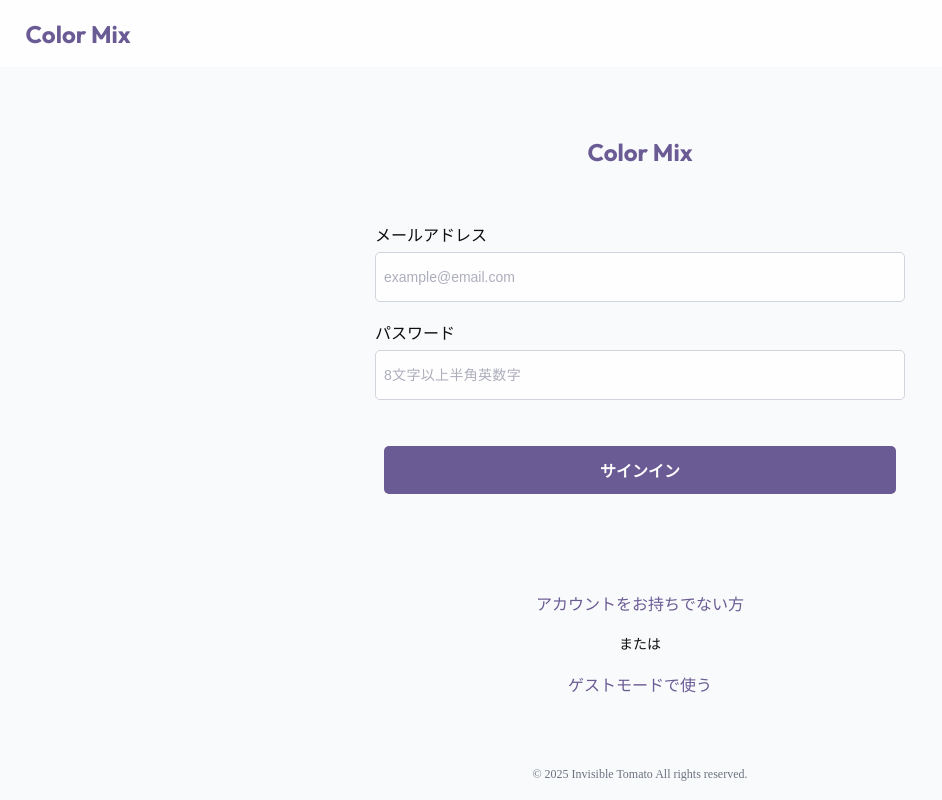
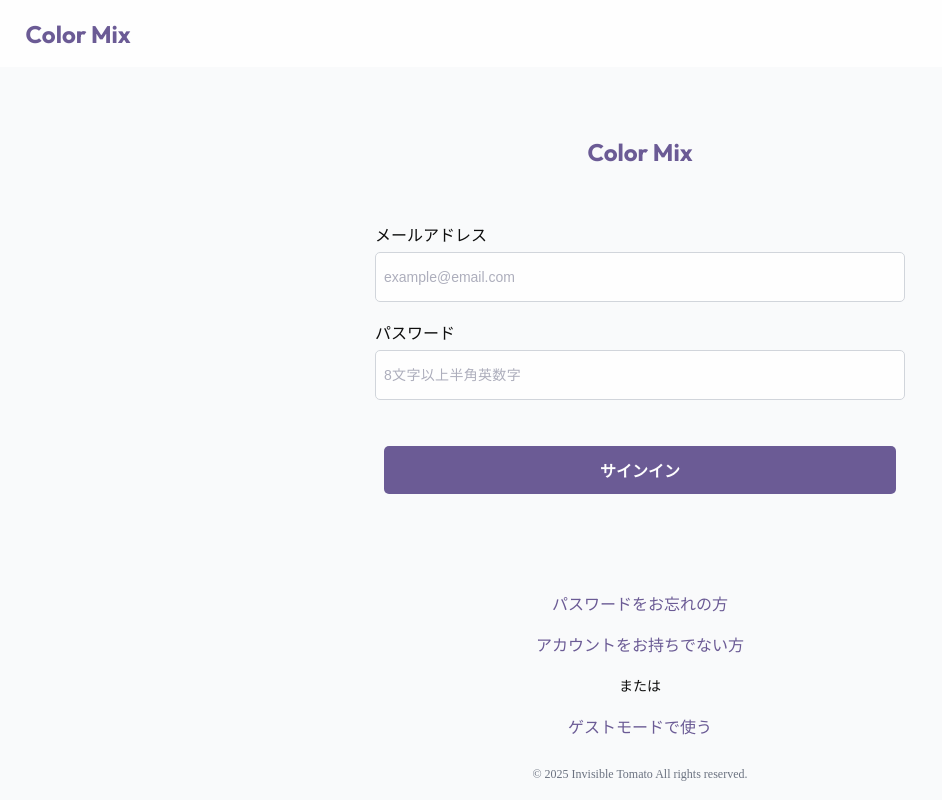
Before and after one commit to InvisibleTomato/color-mix, a Next.js app: page / in a window 1280 px wide. Shown: the whole page, without its empty margins (0-942 px from the left). Built offline with nearby package versions, Linux system fonts and the light colour scheme; no server answers.

Commit message:
💄 password-resetへの導線を追加

```diff
--- a/src/app/signin/page.tsx
+++ b/src/app/signin/page.tsx
@@ -7,6 +7,9 @@ const SignIn = () => {
     <div>
       <AuthForm title="Color Mix" buttonLabel="サインイン" mode="signin" />
 
+      <Link href={"/password-reset"} className={styles.signupLink}>
+        パスワードをお忘れの方
+      </Link>
       <Link href={"/signup"} className={styles.signupLink}>
         アカウントをお持ちでない方
       </Link>
```
